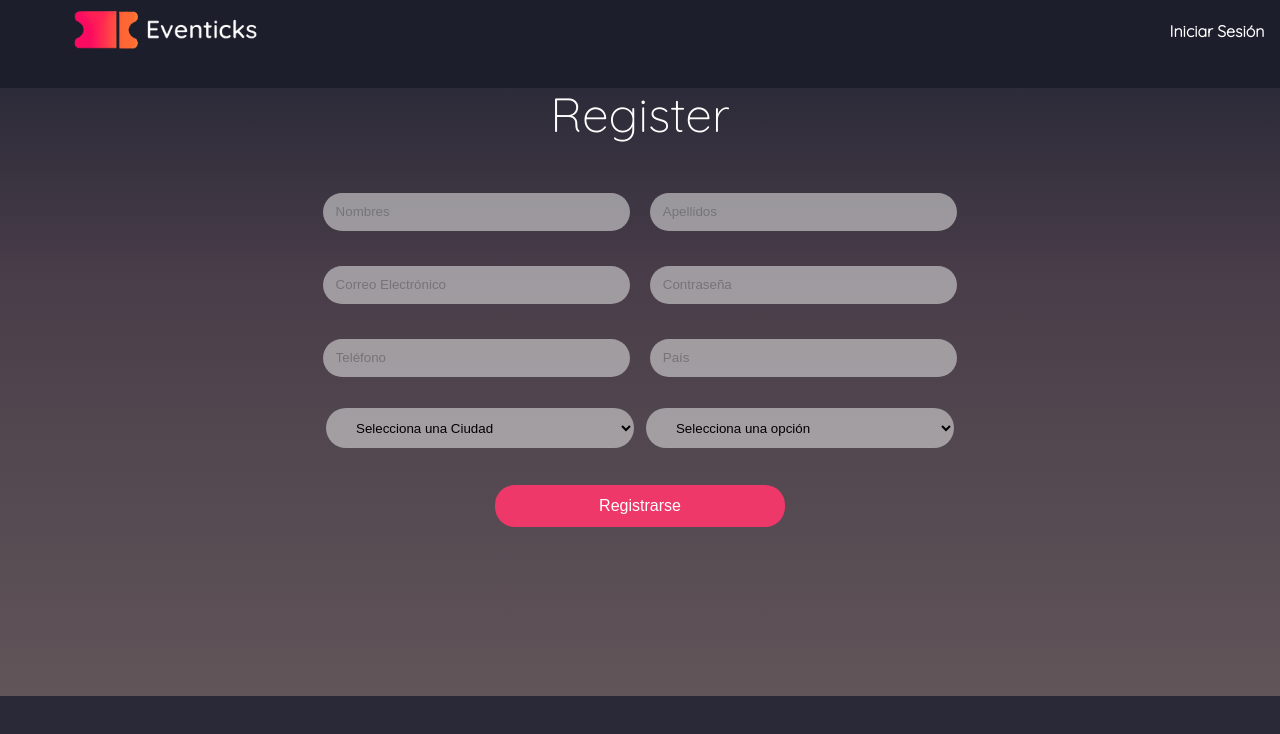
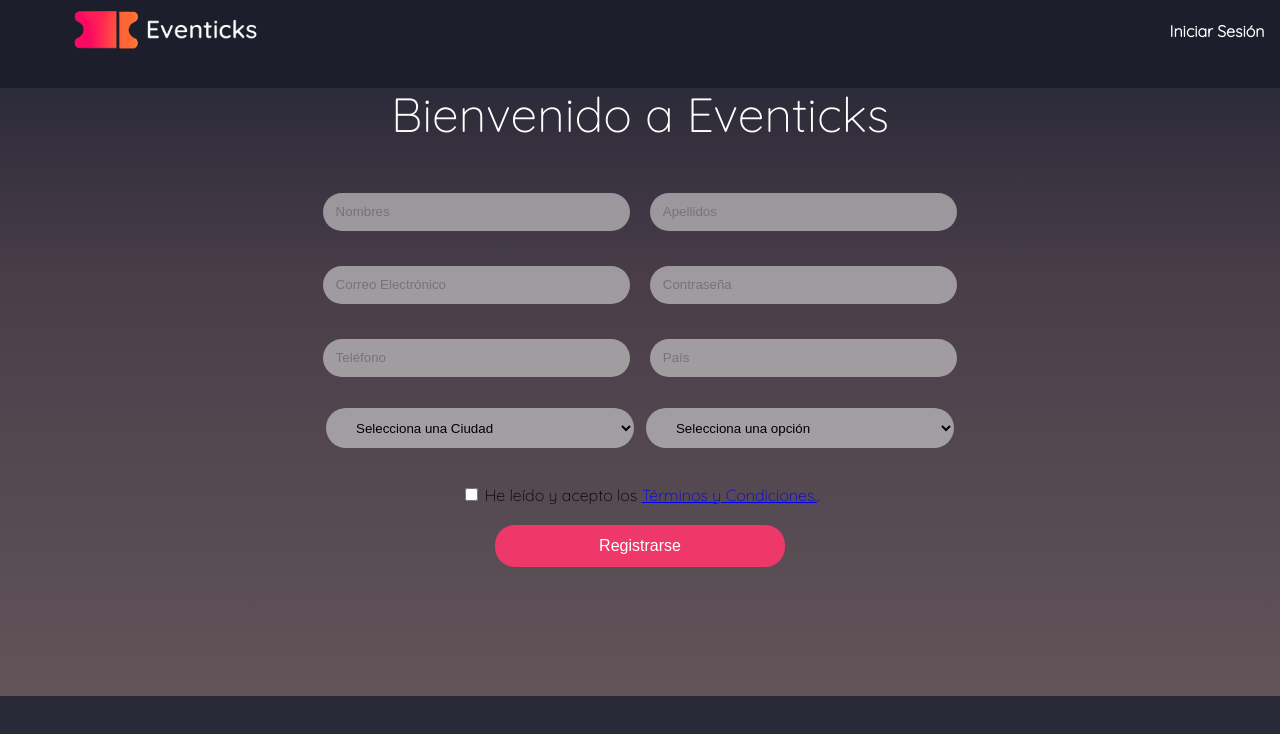
Before and after one commit to paolo-abarca/Eventicks, a React (Create React App) app in the folder Front-End/eventicks/: page /registrar in a window 1280 px wide. Shown: the top 734 px of the page. Built offline with nearby package versions, Linux system fonts and the light colour scheme.

Commit message:
⚛️ fixing tittle of login

```diff
--- a/Front-End/eventicks/src/pages/Register/Register.jsx
+++ b/Front-End/eventicks/src/pages/Register/Register.jsx
@@ -56,7 +56,7 @@ const Register = () => {
   return (
     <LoginContainer>
       {errorMessage && <div>{errorMessage}</div>}
-      <Title>Register</Title>
+      <Title>Bienvenido a Eventicks</Title>
       <form onSubmit={handleSubmit}>
         <label>
           <Input type="text" value={name_user} maxlength="49" placeholder="Nombres" onChange={(event) => setName(event.target.value)} required />
@@ -95,6 +95,11 @@ const Register = () => {
         </label>
         <BeautyContainer></BeautyContainer>
         <BeautyContainer></BeautyContainer>
+        <label>
+        <input type="checkbox" required /> <span>He leído y acepto los <a href="/terminos-y-condiciones" target="_blank">Términos y Condiciones.</a>.</span>
+        <br />
+        <br />
+        </label>
         <StyledButton type="submit">Registrarse</StyledButton>
       </form>
     </LoginContainer>
```
